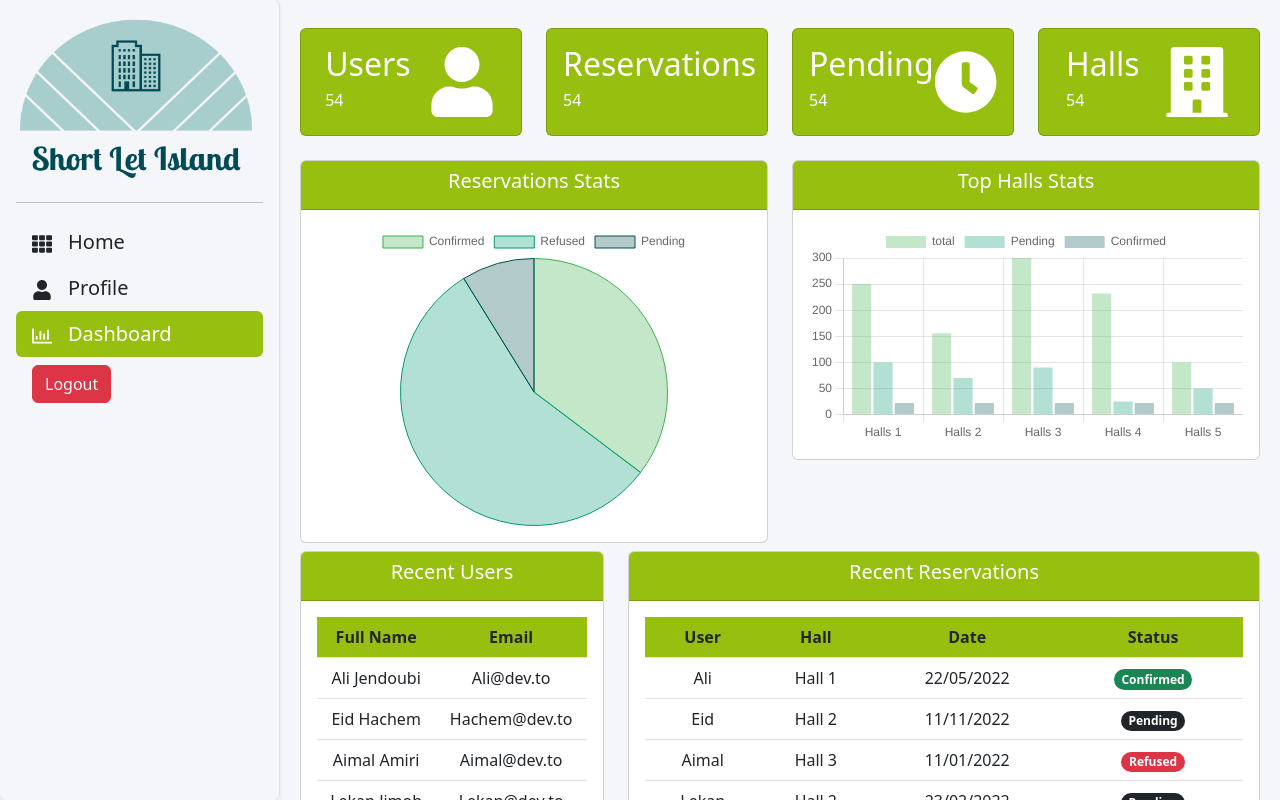
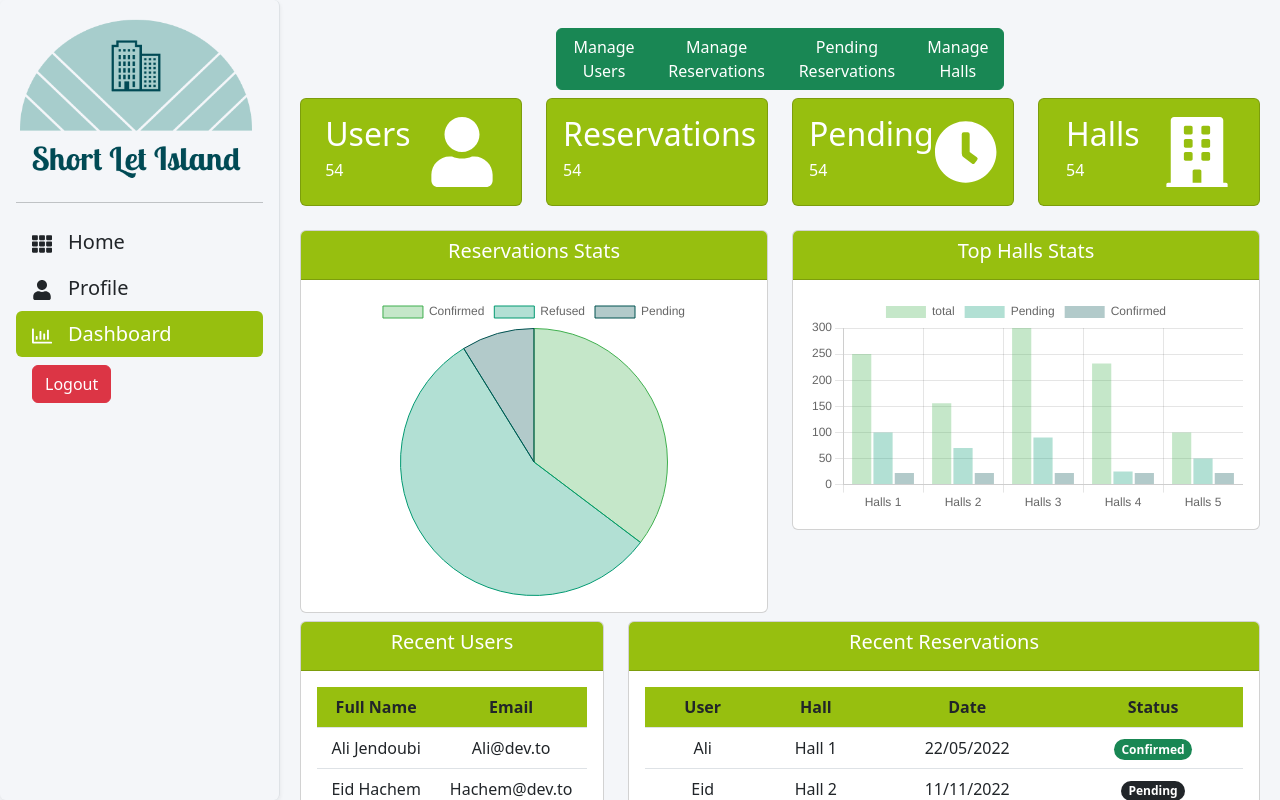
Before and after one commit to ichala/short-let-frontend, a React (Create React App) app: page /admin/dashboard in a window 1280 px wide. Built offline with nearby package versions, Linux system fonts and the light colour scheme; sample sign-in values are in the browser's storage.

Commit message:
Add Dashboard Menu

```diff
--- a/src/Pages/Admin/Dashboard/Dashboard.jsx
+++ b/src/Pages/Admin/Dashboard/Dashboard.jsx
@@ -3,6 +3,7 @@ import React from 'react';
 import {
   FaBuilding, FaClipboardList, FaClock, FaUser,
 } from 'react-icons/fa';
+import { Link } from 'react-router-dom';
 import StatCard from './Cards/StatCard';
 import HallsCarousel from './Carousel/HallsCarousel';
 import HallsChart from './Charts/HallsChart';
@@ -30,6 +31,14 @@ function Dashboard() {
   }];
   return (
     <>
+      <div className="row m-2  d-flex justify-content-center align-content-center">
+        <div className="btn-group w-50" role="group" aria-label="Basic example">
+          <Link className="btn btn-success" to="/"> Manage Users</Link>
+          <Link className="btn btn-success" to="/"> Manage Reservations</Link>
+          <Link className="btn btn-success" to="/"> Pending Reservations</Link>
+          <Link className="btn btn-success" to="/"> Manage Halls</Link>
+        </div>
+      </div>
       <div className="row mt-2">
         {DummyData.map((card) => (
           <StatCard key={card.stat_name} data={card} />
```
